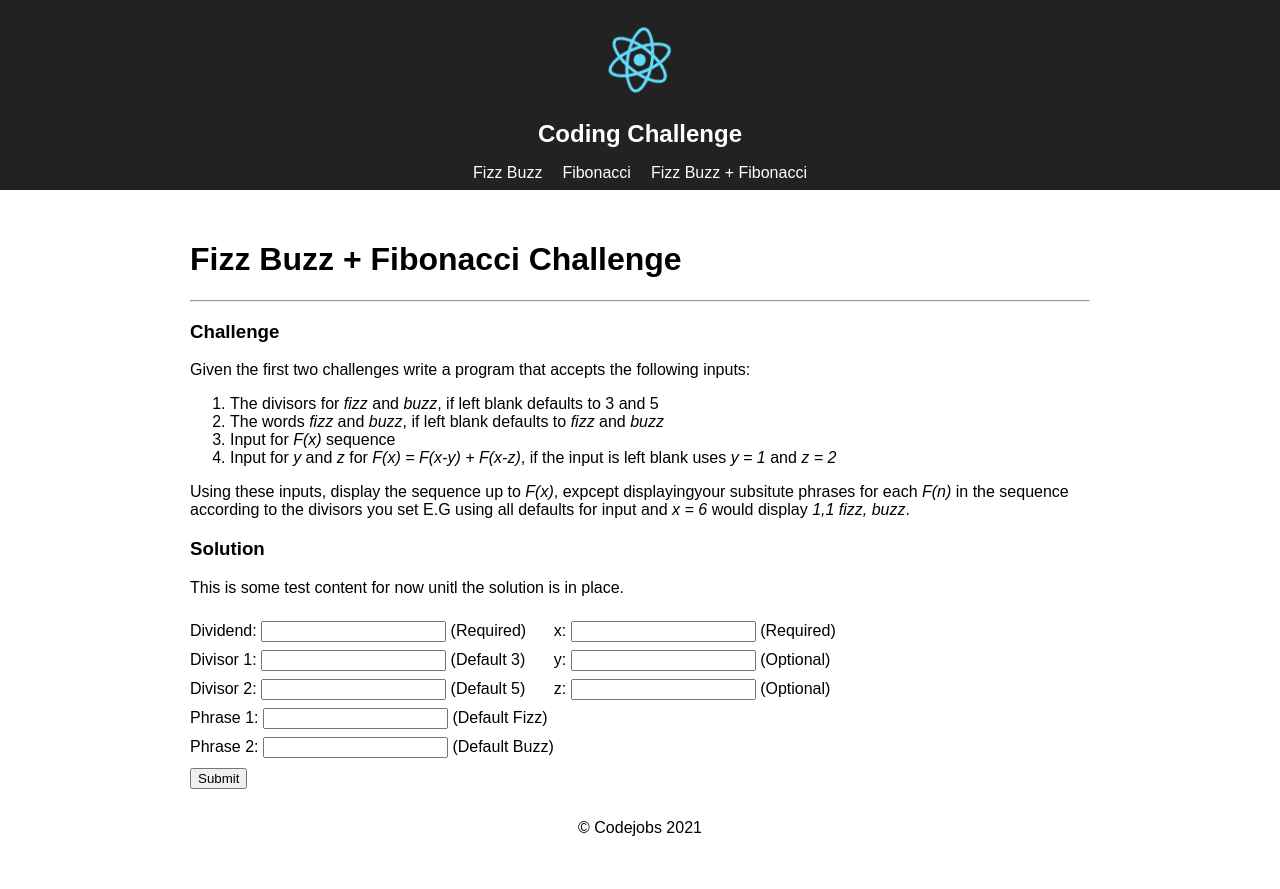
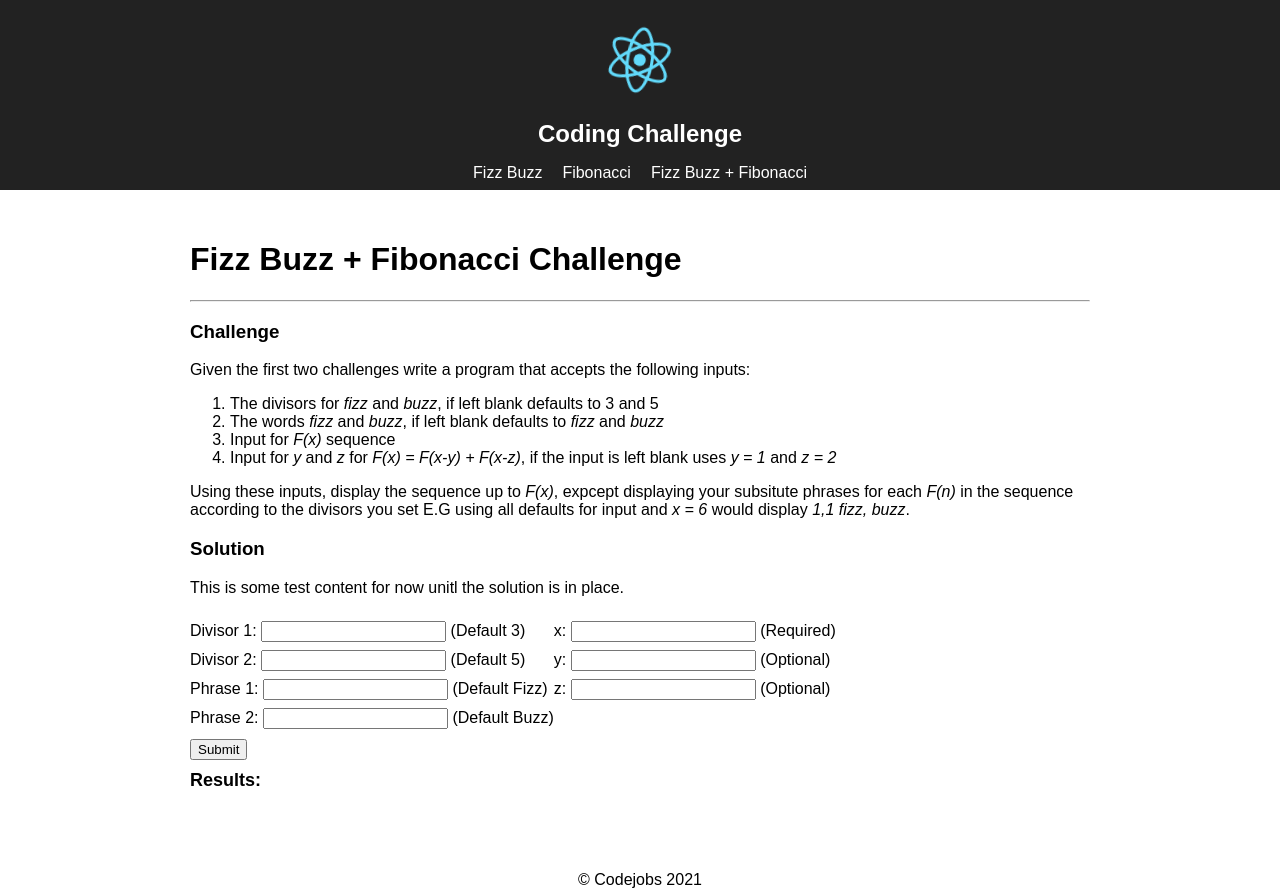
Before and after one commit to meddy672/coding-exercises, a React (Create React App) app: page /fibonacci-fizzbuzz in a window 1280 px wide. Before the commit the page ends 837 px from the top, so only its background shows below. Built offline with nearby package versions, Linux system fonts and the light colour scheme.

Commit message:
added CI file and updated functionality for third challenge

```diff
--- a/src/pages/Fibonacci/index.jsx
+++ b/src/pages/Fibonacci/index.jsx
@@ -10,6 +10,7 @@ import './index.css';
  */
 function Fibonacci({ content }) {
 
+  const {pageTitle, challenge, solution} = content;
   const [results, setResults] = useState([]);
 
   /**
@@ -31,7 +32,7 @@ function Fibonacci({ content }) {
    * which is F(n) = F(n -1) + F(n - 2).
    */
   function fibonacciPlus(x, y, z) {
-    let fibos = [];
+    const fibos = [];
     fibos[0] = 1;
     fibos[1] = 1;
     fibos[2] = 2;
@@ -50,7 +51,7 @@ function Fibonacci({ content }) {
 
   return (
     <div className="Fibonacci">
-      <PageContent pageTitle={content.pageTitle} challenge={content.challenge} solution={content.solution} />
+      <PageContent pageTitle={pageTitle} challenge={challenge} solution={solution} />
       <form onSubmit={prepareDataForAnalysis}>
         <FormControl type="number" name="x" label="x:" info="(Required)" />
         <FormControl type="number" name="y" label="y:" info="(Optional)" />
--- a/src/pages/FizzBuzz/index.jsx
+++ b/src/pages/FizzBuzz/index.jsx
@@ -10,6 +10,7 @@ import './index.css';
  */
 function FizzBuzz({ content }) {
 
+  const {pageTitle, challenge, solution} = content;
   const [results, setResults] = useState([]);
 
   /**
@@ -18,7 +19,7 @@ function FizzBuzz({ content }) {
    */
   function prepareDataForAnalysis(e) {
     e.preventDefault();
-    let dividend = e.target.integer.value;
+    const dividend = e.target.integer.value;
     const divisor1 = e.target.divisor1.value !== '' ? e.target.divisor1.value : 3;
     const divisor2 = e.target.divisor2.value !== '' ? e.target.divisor2.value : 5;
     const phrase1 =  e.target.phrase1.value  !== '' ? e.target.phrase1.value : 'fizz';
@@ -32,26 +33,26 @@ function FizzBuzz({ content }) {
    */
   function fizzBuzz(dividend, divisor1, divisor2, phrase1, phrase2) {
     const results = [];
-    while (dividend > -1) {
+    while (dividend > -1) { // zero value
       let output = `${dividend}`;
       if ((dividend % divisor1) === 0) {
-        output = phrase1;
+        output = phrase1; // fizz
       }
       if ((dividend % divisor2) === 0) {
-        output = phrase2;
+        output = phrase2; // buzz
       }
       if ((dividend % divisor1) === 0 && (dividend % divisor2) === 0) {
-        output = phrase1 + phrase2;
+        output = phrase1 + phrase2; // fizzbuzz
       }
       results.push(output);
       dividend--;
-    }
+    } // end of while
     setResults(results);
   }
 
   return (
     <div className="FizzBuzz">
-    <PageContent pageTitle={content.pageTitle} challenge={content.challenge} solution={content.solution} />
+    <PageContent pageTitle={pageTitle} challenge={challenge} solution={solution} />
       <form onSubmit={prepareDataForAnalysis}>
         <FormControl type="number" name="integer" label="Dividend:" info="(Required)" />
         <FormControl type="number" min="1" name="divisor1" label="Divisor 1:" info="(Default 3)" />
--- a/src/pages/FizzBuzzAndFibonacci/index.jsx
+++ b/src/pages/FizzBuzzAndFibonacci/index.jsx
@@ -1,5 +1,4 @@
 import React, {useState} from 'react';
-
 import PageContent from '../../shared/components/PageContent';
 import Results from '../../shared/components/Results';
 import FormControl from '../../shared/components/FormControl';
@@ -11,6 +10,7 @@ import './index.css';
  */
 function FizzBuzzFibonacci({ content }) {
 
+  const {pageTitle, challenge, solution} = content;
   const [results, setResults] = useState([]);
 
   /**
@@ -18,24 +18,62 @@ function FizzBuzzFibonacci({ content }) {
    * fizzBuzzFibonacciPlus function
    */
   function prepareDataForAnalysis(e) {
+    e.preventDefault();
 
+    const divisor1 = e.target.divisor1.value !== '' ? e.target.divisor1.value : 3;
+    const divisor2 = e.target.divisor2.value !== '' ? e.target.divisor2.value : 5;
+    const phrase1 =  e.target.phrase1.value  !== '' ? e.target.phrase1.value : 'fizz';
+    const phrase2 =  e.target.phrase2.value  !== '' ? e.target.phrase2.value : 'buzz';
+
+    const xValue = e.target.x.value;
+    const yValue = e.target.y.value !== '' ? e.target.y.value : 1;
+    const zValue = e.target.z.value !== '' ? e.target.z.value : 2;
+    fibonacciPlus(divisor1, divisor2, phrase1, phrase2, xValue, yValue, zValue);
   }
 
   /**
    * this function analyzes the data submitted by the form and sets the
    * appropriate response.
    */
-  function fizzBuzzFibonacciPlus() {
+  function fibonacciPlus(d1, d2, p1, p2, x, y, z) {
+    const fibos = [];
+    fibos[0] = 1;
+    fibos[1] = 1;
+    fibos[2] = 2;
+    for (let i = 3; i < x; i++){
+      const res = fibos[i - y] + fibos[i - z];
+      fibos[i] = res ? res : 1;
+    }
+    fizzbuzz(fibos, d1, d2, p1, p2);
+  }
 
+  /**
+   * this function analyzes the array data from witin fibos and sets the correct phrase.
+   */
+  function fizzbuzz(fibos, divisor1, divisor2, phrase1, phrase2) {
+    console.log(fibos, divisor1, divisor2);
+    const results = fibos.map(number => {
+      let output = `${number}`;
+      if ((number % divisor1) === 0) {
+        output = phrase1; // fizz
+      }
+      if ((number % divisor2) === 0) {
+        output = phrase2; // buzz
+      }
+      if ((number % divisor1) === 0 && (number % divisor2) === 0) {
+        output = phrase1 + phrase2; // fizzbuzz
+      }
+      return output
+    });
+    setResults(results);
   }
 
   return (
     <div className="FizzBuzzFibonacci">
-      <PageContent pageTitle={content.pageTitle} challenge={content.challenge} solution={content.solution} />
+      <PageContent pageTitle={pageTitle} challenge={challenge} solution={solution} />
       <form onSubmit={prepareDataForAnalysis}>
         <div className="flex-container">
           <div className="flex-group">
-            <FormControl type="number" name="integer" label="Dividend:" info="(Required)" />
             <FormControl type="number" min="1" name="divisor1" label="Divisor 1:" info="(Default 3)" />
             <FormControl type="number" min="1" name="divisor2" label="Divisor 2:" info="(Default 5)" />
             <FormControl type="text" name="phrase1" label="Phrase 1:" info="(Default Fizz)" />
@@ -47,8 +85,8 @@ function FizzBuzzFibonacci({ content }) {
             <FormControl type="text" name="z" label="z:" info="(Optional)" />
           </div>
         </div>
-
         <button type="submit" className="btn">Submit</button>
+        <Results results={results}  />
       </form>
     </div>
   )
--- a/src/static-content.js
+++ b/src/static-content.js
@@ -54,7 +54,7 @@ const staticContent = {
                 'Input for <i>F(x)</i> sequence',
                 'Input for <i>y</i> and <i>z</i> for <i>F(x) = F(x-y) + F(x-z)</i>, if the input is left blank uses <i>y = 1</i> and <i>z = 2</i>'
             ],
-            additional_content: 'Using these inputs, display the sequence up to <i>F(x)</i>, expcept displaying' +
+            additional_content: 'Using these inputs, display the sequence up to <i>F(x)</i>, expcept displaying ' +
                 'your subsitute phrases for each <i>F(n)</i> in the sequence according to the divisors you set ' +
             'E.G using all defaults for input and <i>x = 6</i> would display <i>1,1 fizz, buzz</i>.'
         },
```
Also changed, not shown: .travis.yml (added).
